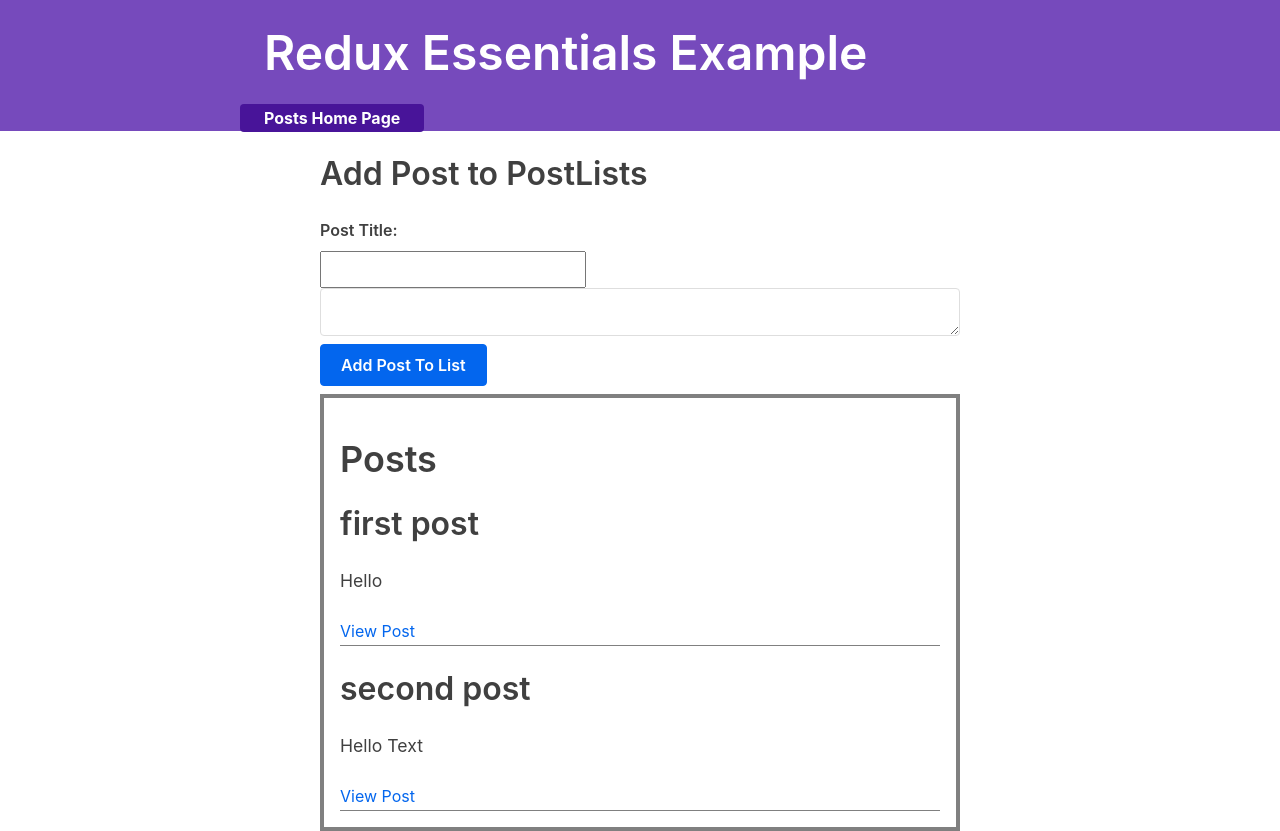
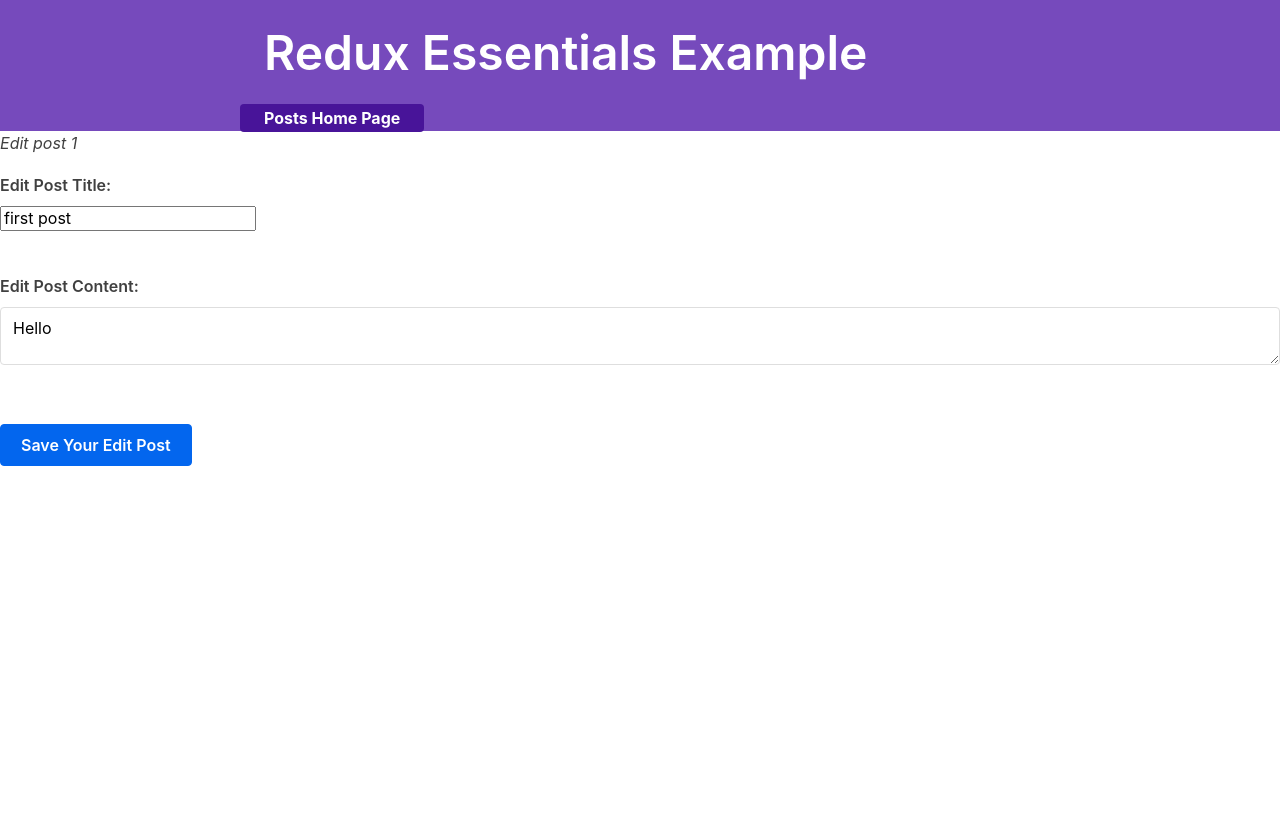
Before and after one commit to Elmar101/redux-essentials-example-app-master, a React (Create React App) app: page /editPost/1 in a window 1280 px wide. Before the commit this address led to /. After the commit the page ends 800 px from the top, so only its background shows below. Built offline with nearby package versions, Linux system fonts and the light colour scheme; what @mswjs/data, mock-socket, txtgen would draw is missing.

Commit message:
Edit Post

```diff
--- a/src/App.tsx
+++ b/src/App.tsx
@@ -7,9 +7,10 @@
 } from 'react-router-dom'
 
 import { Navbar } from './app/Navbar'
-import PostList from './features/posts/PostList';
-import AddPostsToList from "./features/posts/AddPostsToList";
-import { PostDetail } from "./features/posts/post-detail/PostDetail";
+import PostList from './features/posts/PostList'
+import AddPostsToList from './features/posts/AddPostsToList'
+import { PostDetail } from './features/posts/post-detail/PostDetail'
+import EditPost from './features/posts/edit-post/EditPost';
 function App() {
   return (
     <Router>
@@ -21,18 +22,15 @@
             path="/"
             render={() => (
               <React.Fragment>
-                <AddPostsToList/>
-                <PostList/>
+                <AddPostsToList />
+                <PostList />
               </React.Fragment>
             )}
           />
 
-          <Route
-            exact
-            path="/post/:postId"
-            component={ PostDetail }
-          />
+          <Route exact path="/post/:postId" component={PostDetail} />
 
+          <Route exact path="/editPost/:postId" component={EditPost} />
           <Redirect to="/" />
         </Switch>
       </div>
--- a/src/features/posts/PostList.tsx
+++ b/src/features/posts/PostList.tsx
@@ -13,6 +13,9 @@
             <h2>{post.title}</h2>
             <p>{post.content}</p>
             <Link to={`post/${post.id}`}> View Post </Link>
+            <br/>
+            <Link to={`editPost/${post.id}`}> Edit Post </Link>
+            <br/><br/>
         </div>
     ))
     return (
--- /dev/null
+++ b/src/features/posts/edit-post/EditPost.tsx
@@ -0,0 +1,63 @@
+import React, { ChangeEvent, useMemo, useState } from 'react'
+import { match, useHistory } from 'react-router-dom'
+import { useSelector, useDispatch } from 'react-redux';
+import { RootState, Dispatch } from '../../../app/store';
+import { IPostsData } from '../postSlice'
+import { updatePost } from "../postSlice"
+interface IParamsId {
+    postId: string
+}
+interface Props {
+    match: match<IParamsId>
+}
+function EditPost({ match }: Props) {
+    const { postId } = match.params;
+    const history = useHistory();
+
+    const dispatch: Dispatch = useDispatch();
+    const posts: IPostsData[] = useSelector((state: RootState) => state.posts.postsData);
+    const post: IPostsData | undefined = useMemo(() => posts.find(post => post.id.toString() === postId), [])
+
+    console.log("EDIT POST: ", post)
+    const [postObj, setPostObj] = useState({ title: post?.title, content: post?.content });
+
+    const handleChange = (e: ChangeEvent<HTMLInputElement | HTMLTextAreaElement>) => {
+        if (post) {
+            setPostObj({ ...postObj, [e.target.name]: e.target.value });
+        }
+    }
+
+    if (!post) {
+        return <i>  NOT FOUNT <b>"{postId}" </b> - postId of POST  </i>
+    }
+
+
+    const saveEditPost = (e: any) => {
+        e.preventDefault();
+        if (postObj.title && postObj.content) {
+            dispatch( updatePost( { id:postId.toString(), title: postObj.title , content: postObj.content } ) );
+            history.push("/");
+        }
+    }
+
+    return (
+        <div>
+            <i> Edit post {postId} </i>
+            <form>
+                <label> Edit Post Title: </label>
+                <input name="title" value={postObj!.title} onChange={handleChange} />
+                <br />
+                <br />
+                <label> Edit Post Content: </label>
+                <textarea name="content" value={postObj!.content} onChange={handleChange}></textarea>
+                <br />
+                <br />
+                <button onClick={saveEditPost}> Save Your Edit Post </button>
+                <br />
+                <br />
+            </form>
+        </div>
+    )
+}
+
+export default EditPost
--- a/src/features/posts/post-detail/PostDetail.tsx
+++ b/src/features/posts/post-detail/PostDetail.tsx
@@ -1,5 +1,5 @@
 import React, { useMemo } from "react";
-import { match } from "react-router-dom";
+import { Link, match } from "react-router-dom";
 import { useSelector } from 'react-redux';
 import { RootState } from '../../../app/store';
 import { IPostsData } from "../postSlice";
@@ -18,12 +18,13 @@
    if(!post){
     return <i>  NOT FOUNT <b>"{postId}" </b> - postId of POST  </i>
    }
-    console.log("postId: ",postId, " post",post);
+    //console.log("postId: ",postId, " post",post);
     return(
         <React.Fragment>
             <h1> {post?.id} - Post Detail </h1>
             <h3> {post?.title} </h3>
             <p> {post?.content} </p>
+            <Link to={`/editPost/${post.id}`}> Edit Post </Link>
         </React.Fragment>
     )
 }
--- a/src/features/posts/postSlice.ts
+++ b/src/features/posts/postSlice.ts
@@ -1,40 +1,68 @@
-import { createSlice } from "@reduxjs/toolkit";
+import { createSlice } from '@reduxjs/toolkit'
 export interface IPostsData {
-    id: number | string, title: string, content: string
+  id: number | string
+  title: string
+  content: string
 }
 export interface IInitialStateData {
-    postsData: IPostsData[];
+  postsData: IPostsData[]
 }
 
 interface IAction {
-    payload: {id: number | string, title: string, content: string };
+  payload: { id: number | string; title: string; content: string }
 }
 
 const initialState: IInitialStateData = {
   postsData: [
-        { id: 1, title: "first post", content: "Hello" },
-        { id: 2, title: "second post", content: "Hello Text" }
-    ]
+    { id: 1, title: 'first post', content: 'Hello' },
+    { id: 2, title: 'second post', content: 'Hello Text' },
+  ],
 }
 
 export const postSlice = createSlice({
-    name: "posts",
+  name: 'posts',
   initialState,
   reducers: {
-        addPost: (state: IInitialStateData, action:IAction) => {
+    addPost: (state: IInitialStateData, action: IAction) => {
       return {
         ...state,
-                postsData:[
+        postsData: [
           ...state.postsData,
           {
             id: action.payload.id,
             title: action.payload.title,
-                        content: action.payload.content
+            content: action.payload.content,
+          },
+        ],
       }
-                ]
+    },
+
+    updatePost: (state: IInitialStateData, action: IAction) => {
+      const { id, title, content } = action.payload
+      const existingPostData: IPostsData | undefined = state.postsData.find(
+        (post) => post.id == id
+      )
+
+      /*  if(existingPostData){
+                existingPostData.title = title;
+                existingPostData.content = content;
+            } */
+      return {
+        ...state,
+        postsData: existingPostData
+          ? state.postsData.map((post) => {
+              if (existingPostData) {
+                return { ...post, id: id, title: title, content: content }
               }
+              return post
+            })
+          : [...state.postsData],
       }
-    }
+    },
+  },
 })
-export const { addPost } = postSlice.actions;
-export default postSlice.reducer;
+export const { addPost, updatePost } = postSlice.actions
+export default postSlice.reducer
+
+//map bize yeni state verir
+//immer ise yox
```
Also changed, not shown: src/index.tsx (+4 -4 lines). Lines whose indentation alone changed are shown as unchanged.
